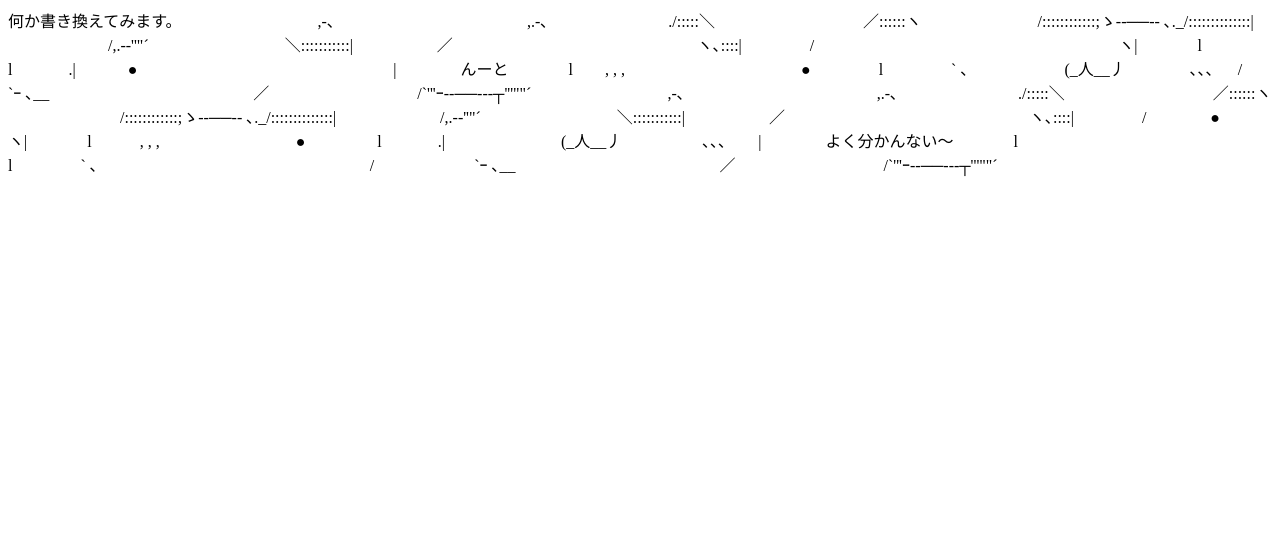
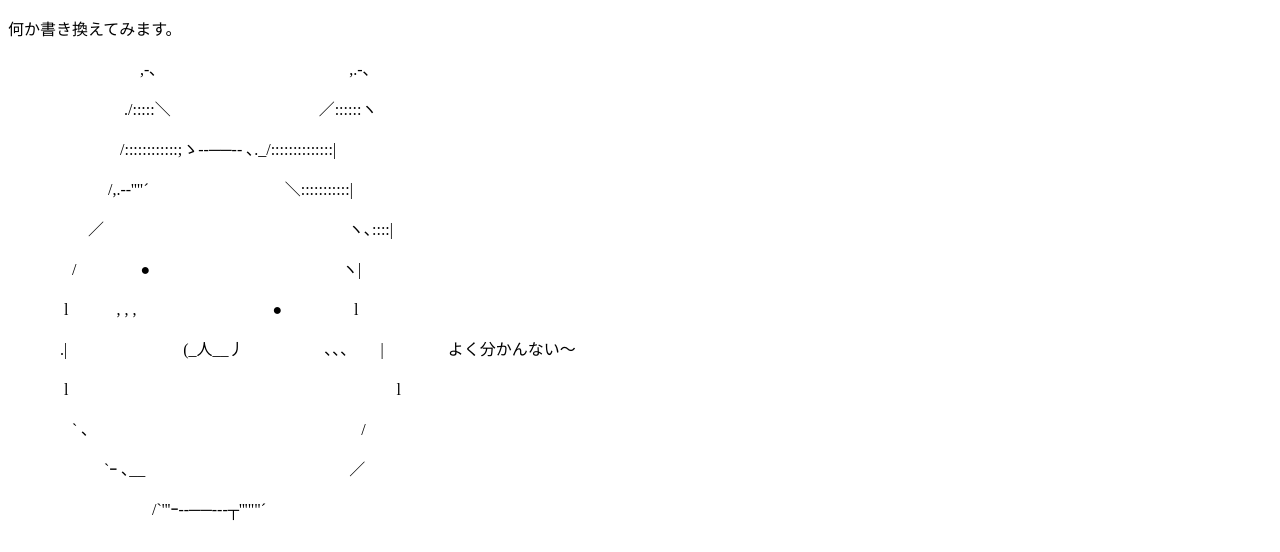
Before and after one commit to Eu-Blauberg/20230421-kkr-1, a plain HTML site: page index.html in a window 1280 px wide. Drawn offline with Linux system fonts and the light colour scheme.

Commit message:
改行できてる？

```diff
--- a/index.html
+++ b/index.html
@@ -5,32 +5,20 @@
     <title>タイトル</title>
   </head>
   <body>
-    何か書き換えてみます。
-　　　　　　　　 ,-､　　　　　　　　　　　　,.-､
-　　　　　　　 ./:::::＼　　　　　　　　　 ／::::::ヽ
-　　　　　　　/::::::::::::;ゝ--──-- ､._/::::::::::::::|
-　　　　　　 /,.-‐''"´ 　　　　　　　　 ＼:::::::::::|
-　　　　　／　 　　　　　　　　　　　　　　ヽ､::::|
-　　　　/　　　　　　　　　　　　　　　　　　　ヽ|
-　　 　 l　　　　　　　　　　 　 　 　 　 　 　 　 l
-　　　 .|　　　 ●　　　　　　　　　　　　　　　　|　　　　んーと
-　 　 　l　　, , ,　　　　　　　　　　　●　　　　 l
-　　　　` ､　　　　　　(_人__丿　　　　､､､ 　 /
-　　　　　　`ｰ ､__　　　　　　　　　　 　 　 ／
-　　　　　　　　　/`'''ｰ‐‐──‐‐‐┬'''""´
+    <p>何か書き換えてみます。</p>
 
-　　　　　　　　 ,-､　　　　　　　　　　　　,.-､
-　　　　　　　 ./:::::＼　　　　　　　　　 ／::::::ヽ
-　　　　　　　/::::::::::::;ゝ--──-- ､._/::::::::::::::|
-　　　　　　 /,.-‐''"´ 　　　　　　　　 ＼:::::::::::|
-　　　　　／　 　　　　　　　　　　　　　　ヽ､::::|
-　　　　/　　　　●　　　 　 　 　 　 　 　 　 ヽ|
-　　 　 l　　　, , ,　　 　 　 　 　 　 ●　　　 　 l
-　　　 .|　　　 　　　　(_人__丿　　　　　､､､　　|　　　　よく分かんない～
-　 　 　l　　　　　　　　　　　　　　　　　　　 　 l
-　　　　` ､　　　　　　　　 　 　 　 　 　 　 　 /
-　　　　　　`ｰ ､__　　　 　 　 　　　　　　　／
-　　　　　　　　　/`'''ｰ‐‐──‐‐‐┬'''""´
+<p>　　　　　　　　 ,-､　　　　　　　　　　　　,.-､ </p>
+<p>　　　　　　　 ./:::::＼　　　　　　　　　 ／::::::ヽ </p>
+<p>　　　　　　　/::::::::::::;ゝ--──-- ､._/::::::::::::::| </p>
+<p>　　　　　　 /,.-‐''"´ 　　　　　　　　 ＼:::::::::::| </p>
+<p>　　　　　／　 　　　　　　　　　　　　　　ヽ､::::| </p>
+<p>　　　　/　　　　●　　　 　 　 　 　 　 　 　 ヽ| </p>
+<p>　　 　 l　　　, , ,　　 　 　 　 　 　 ●　　　 　 l </p>
+<p>　　　 .|　　　 　　　　(_人__丿　　　　　､､､　　|　　　　よく分かんない～</p>
+<p>　 　 　l　　　　　　　　　　　　　　　　　　　 　 l </p>
+<p>　　　　` ､　　　　　　　　 　 　 　 　 　 　 　 / </p>
+<p>　　　　　　`ｰ ､__　　　 　 　 　　　　　　　／ </p>
+<p>　　　　　　　　　/`'''ｰ‐‐──‐‐‐┬'''""´</p>
 
   </body>
 </html>
```
